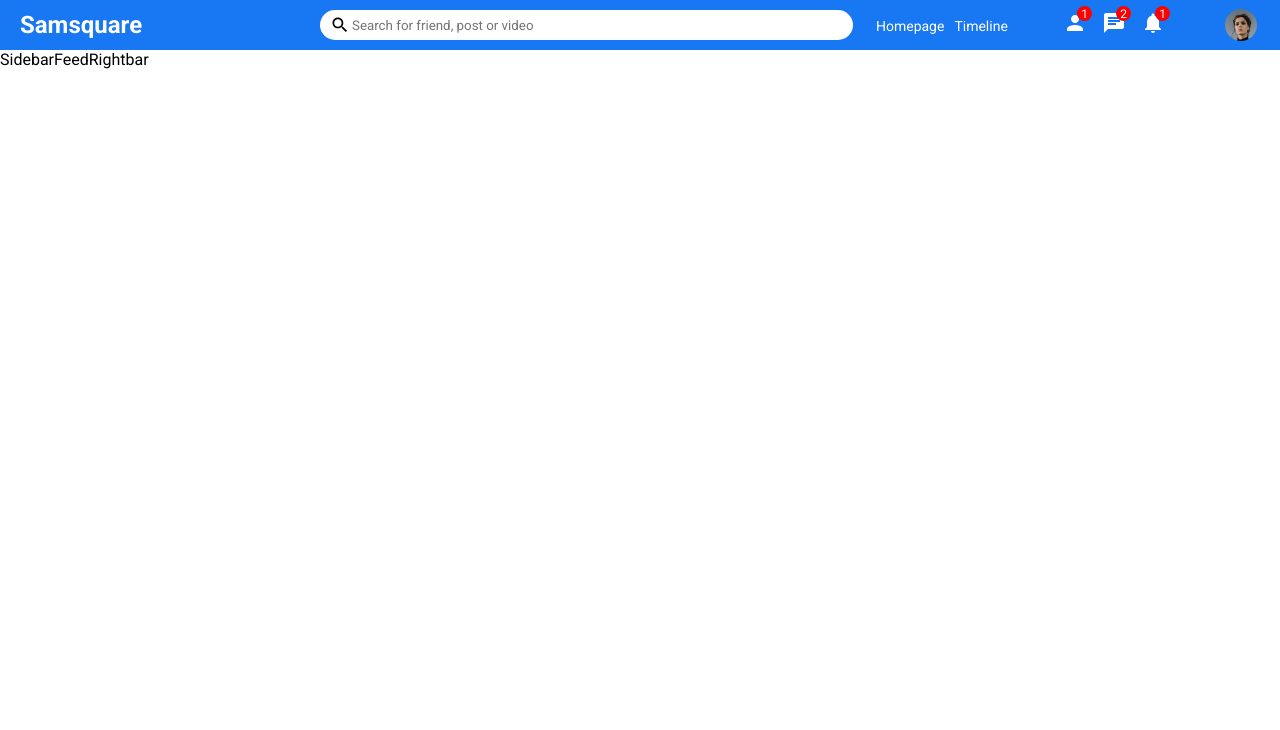
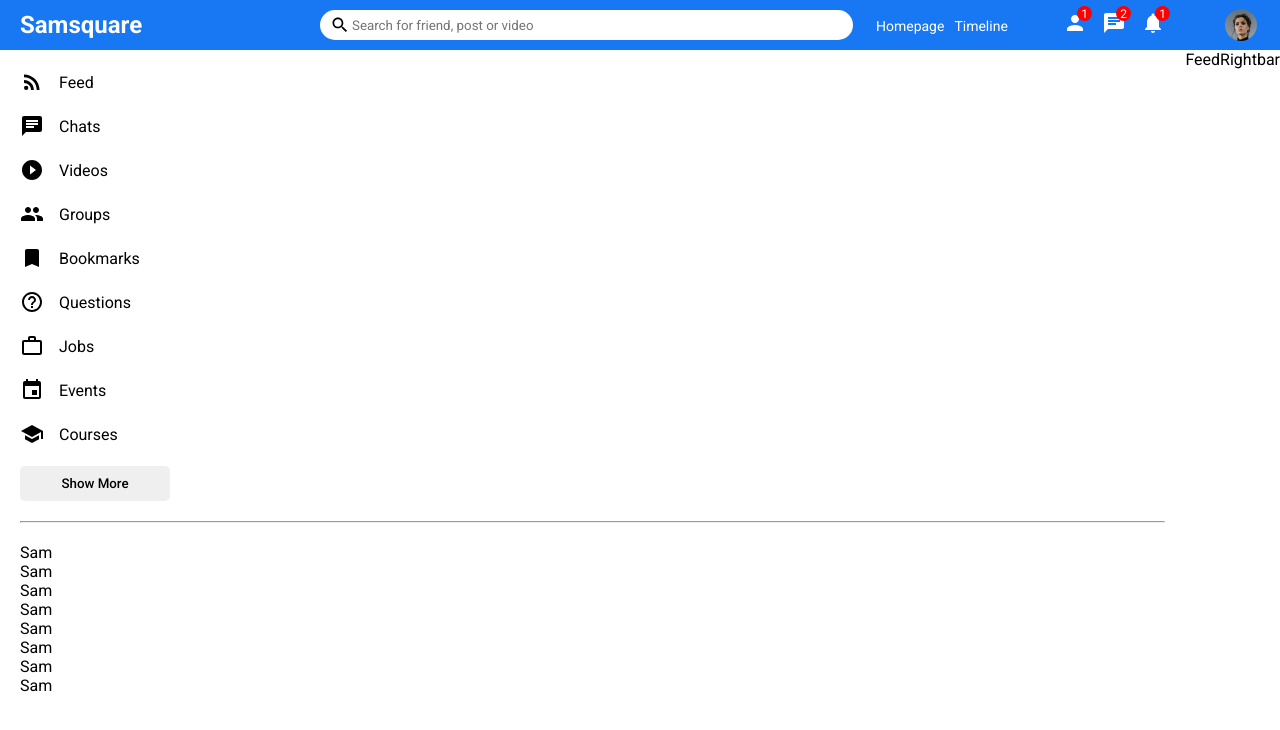
Before and after one commit to samsquareed/squaremedia, a React (Create React App) app: page / in a window 1280 px wide. Shown: the top 730 px of the page. Built offline with nearby package versions, Linux system fonts and the light colour scheme.

Commit message:
sidebar(left) is done

```diff
--- a/src/components/sidebar/Sidebar.jsx
+++ b/src/components/sidebar/Sidebar.jsx
@@ -1,9 +1,73 @@
 import "./sidebar.css"
+import {
+  RssFeed,
+  Chat,
+  PlayCircleFilledOutlined,
+  Group,
+  Bookmark,
+  HelpOutline,
+  WorkOutline,
+  Event,
+  School,
+} from "@material-ui/icons";
 
 const Sidebar = () => {
   return (
-    <div>Sidebar</div>
-  )
+    <div className="sidebar">
+      <div className="sidebarWrapper">
+        <ul className="sidebarList">
+          <li className="sidebarListItem">
+            <RssFeed className="sidebarIcon" />
+            <span className="sidebarListItemText">Feed</span>
+          </li>
+          <li className="sidebarListItem">
+            <Chat className="sidebarIcon" />
+            <span className="sidebarListItemText">Chats</span>
+          </li>
+          <li className="sidebarListItem">
+            <PlayCircleFilledOutlined className="sidebarIcon" />
+            <span className="sidebarListItemText">Videos</span>
+          </li>
+          <li className="sidebarListItem">
+            <Group className="sidebarIcon" />
+            <span className="sidebarListItemText">Groups</span>
+          </li>
+          <li className="sidebarListItem">
+            <Bookmark className="sidebarIcon" />
+            <span className="sidebarListItemText">Bookmarks</span>
+          </li>
+          <li className="sidebarListItem">
+            <HelpOutline className="sidebarIcon" />
+            <span className="sidebarListItemText">Questions</span>
+          </li>
+          <li className="sidebarListItem">
+            <WorkOutline className="sidebarIcon" />
+            <span className="sidebarListItemText">Jobs</span>
+          </li>
+          <li className="sidebarListItem">
+            <Event className="sidebarIcon" />
+            <span className="sidebarListItemText">Events</span>
+          </li>
+          <li className="sidebarListItem">
+            <School className="sidebarIcon" />
+            <span className="sidebarListItemText">Courses</span>
+          </li>
+        </ul>
+        <button className="sidebarButton">Show More</button>
+        <hr className="sidebarHr" />
+        <ul className="sidebarFriendList">
+          <li>Sam</li>
+          <li>Sam</li>
+          <li>Sam</li>
+          <li>Sam</li>
+          <li>Sam</li>
+          <li>Sam</li>
+          <li>Sam</li>
+          <li>Sam</li>
+        </ul>
+      </div>
+    </div>
+  );
 }
 
 export default Sidebar
--- a/src/components/sidebar/sidebar.css
+++ b/src/components/sidebar/sidebar.css
@@ -0,0 +1,55 @@
+.sidebar {
+    flex: 3;
+    height: calc(100vh - 50px);
+    overflow-y: scroll;
+    position: sticky;
+    top: 50px;
+  }
+
+  ::-webkit-scrollbar {
+    width: 5px;
+  }
+  ::-webkit-scrollbar-track {
+    background-color: #f1f1f1;
+  }
+  ::-webkit-scrollbar-thumb {
+    background-color: rgb(179, 179, 179);
+  }
+
+  .sidebarWrapper {
+    padding: 20px;
+  }
+
+  .sidebarList {
+    padding: 0;
+    margin: 0;
+    list-style: none;
+  }
+
+  .sidebarListItem {
+    display: flex;
+    align-items: center;
+    margin-bottom: 20px;
+  }
+
+  .sidebarIcon {
+    margin-right: 15px;
+  }
+
+  .sidebarButton {
+    width: 150px;
+    border: none;
+    padding: 10px;
+    border-radius: 5px;
+    font-weight: 500;
+  }
+
+  .sidebarHr {
+    margin: 20px 0;
+  }
+
+  .sidebarFriendList {
+    padding: 0;
+    margin: 0;
+    list-style: none;
+  }
```
